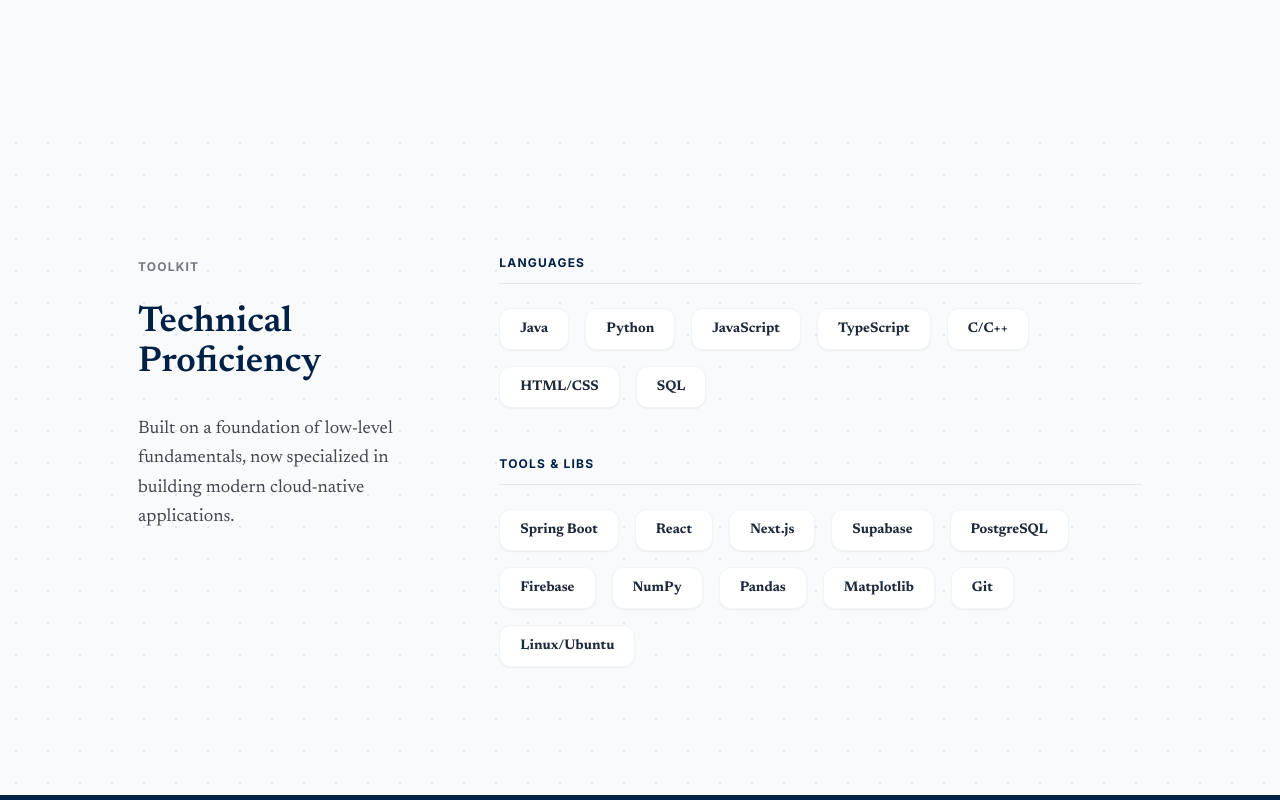
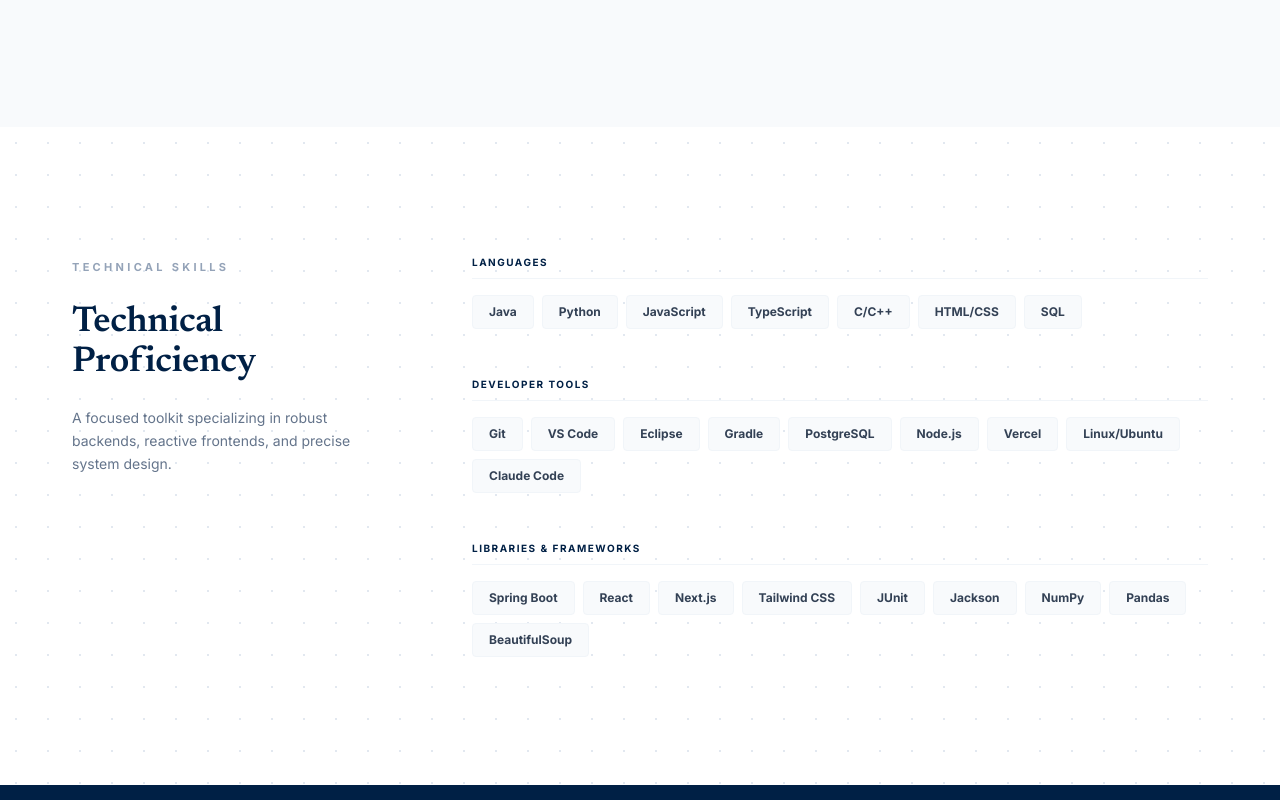
Before and after one commit to raydl18/personal-website, a React (Vite) app: page / in a window 1280 px wide. Shown: the part 4620-5420 px from the top of the page. Built offline with nearby package versions, Linux system fonts and the light colour scheme.

Commit message:
updated skills section design

```diff
--- a/src/sections/Skills.jsx
+++ b/src/sections/Skills.jsx
@@ -1,61 +1,58 @@
-const languages = ['Java', 'Python', 'JavaScript', 'TypeScript', 'C/C++', 'HTML/CSS', 'SQL'];
+import Reveal from '../components/Reveal';
 
-const tools = [
-  'Spring Boot', 'React', 'Next.js', 'Supabase', 'PostgreSQL',
-  'Firebase', 'NumPy', 'Pandas', 'Matplotlib', 'Git', 'Linux/Ubuntu',
+const groups = [
+  {
+    title: 'Languages',
+    items: ['Java', 'Python', 'JavaScript', 'TypeScript', 'C/C++', 'HTML/CSS', 'SQL'],
+  },
+  {
+    title: 'Developer Tools',
+    items: ['Git', 'VS Code', 'Eclipse', 'Gradle', 'PostgreSQL', 'Node.js', 'Vercel', 'Linux/Ubuntu', 'Claude Code'],
+  },
+  {
+    title: 'Libraries & Frameworks',
+    items: ['Spring Boot', 'React', 'Next.js', 'Tailwind CSS', 'JUnit', 'Jackson', 'NumPy', 'Pandas', 'BeautifulSoup'],
+  },
 ];
 
 export default function Skills() {
   return (
-    <section id="skills" className="py-32 bg-slate-50 blueprint-grid">
-      <div className="max-w-[1100px] mx-auto px-6 md:px-12">
-        <div className="grid md:grid-cols-12 gap-20">
+    <section id="skills" className="py-24 md:py-32 bg-white blueprint-grid">
+      <div className="max-w-[1200px] mx-auto px-6 md:px-8">
+        <div className="grid lg:grid-cols-12 gap-12 lg:gap-16">
 
-          <div className="md:col-span-4">
-            <span className="font-inter text-xs font-bold text-outline uppercase tracking-widest">
-              Toolkit
+          <Reveal className="lg:col-span-4">
+            <span className="font-inter text-[11px] font-bold text-slate-400 uppercase tracking-[0.3em]">
+              Technical Skills
             </span>
-            <h2 className="font-newsreader font-semibold text-4xl text-primary mt-6">
+            <h2 className="font-newsreader font-semibold text-3xl md:text-4xl text-primary mt-6 tracking-[-0.01em]">
               Technical Proficiency
             </h2>
-            <p className="font-newsreader text-on-surface-variant mt-8 text-lg leading-relaxed">
-              Built on a foundation of low-level fundamentals, now specialized in building
-              modern cloud-native applications.
+            <p className="font-inter text-sm text-slate-500 mt-6 leading-relaxed max-w-xs">
+              A focused toolkit specializing in robust backends, reactive frontends, and precise
+              system design.
             </p>
-          </div>
+          </Reveal>
 
-          <div className="md:col-span-8 grid gap-12">
-            <div className="space-y-6">
-              <h4 className="font-inter font-bold text-xs text-primary uppercase tracking-widest border-b border-slate-200 pb-3">
-                Languages
+          <Reveal className="lg:col-span-8 space-y-10 md:space-y-12" delay={80}>
+            {groups.map((group) => (
+              <div key={group.title} className="space-y-4">
+                <h4 className="font-inter text-[10px] font-bold text-primary uppercase tracking-[0.15em] border-b border-slate-100 pb-2">
+                  {group.title}
                 </h4>
-              <div className="flex flex-wrap gap-4">
-                {languages.map((s) => (
+                <div className="flex flex-wrap gap-2">
+                  {group.items.map((item) => (
                     <span
-                    key={s}
-                    className="px-5 py-2.5 bg-white border border-slate-100 text-slate-800 font-newsreader font-bold text-sm rounded-xl hover-lift shadow-sm"
+                      key={item}
+                      className="px-4 py-2 bg-slate-50 border border-slate-100 text-slate-700 font-inter font-bold text-xs rounded hover:bg-white hover:border-slate-200 transition-colors"
                     >
-                    {s}
+                      {item}
                     </span>
                   ))}
                 </div>
               </div>
-            <div className="space-y-6">
-              <h4 className="font-inter font-bold text-xs text-primary uppercase tracking-widest border-b border-slate-200 pb-3">
-                Tools &amp; Libs
-              </h4>
-              <div className="flex flex-wrap gap-4">
-                {tools.map((s) => (
-                  <span
-                    key={s}
-                    className="px-5 py-2.5 bg-white border border-slate-100 text-slate-800 font-newsreader font-bold text-sm rounded-xl hover-lift shadow-sm"
-                  >
-                    {s}
-                  </span>
             ))}
-              </div>
-            </div>
-          </div>
+          </Reveal>
 
         </div>
       </div>
```
Lines whose indentation alone changed are shown as unchanged.
